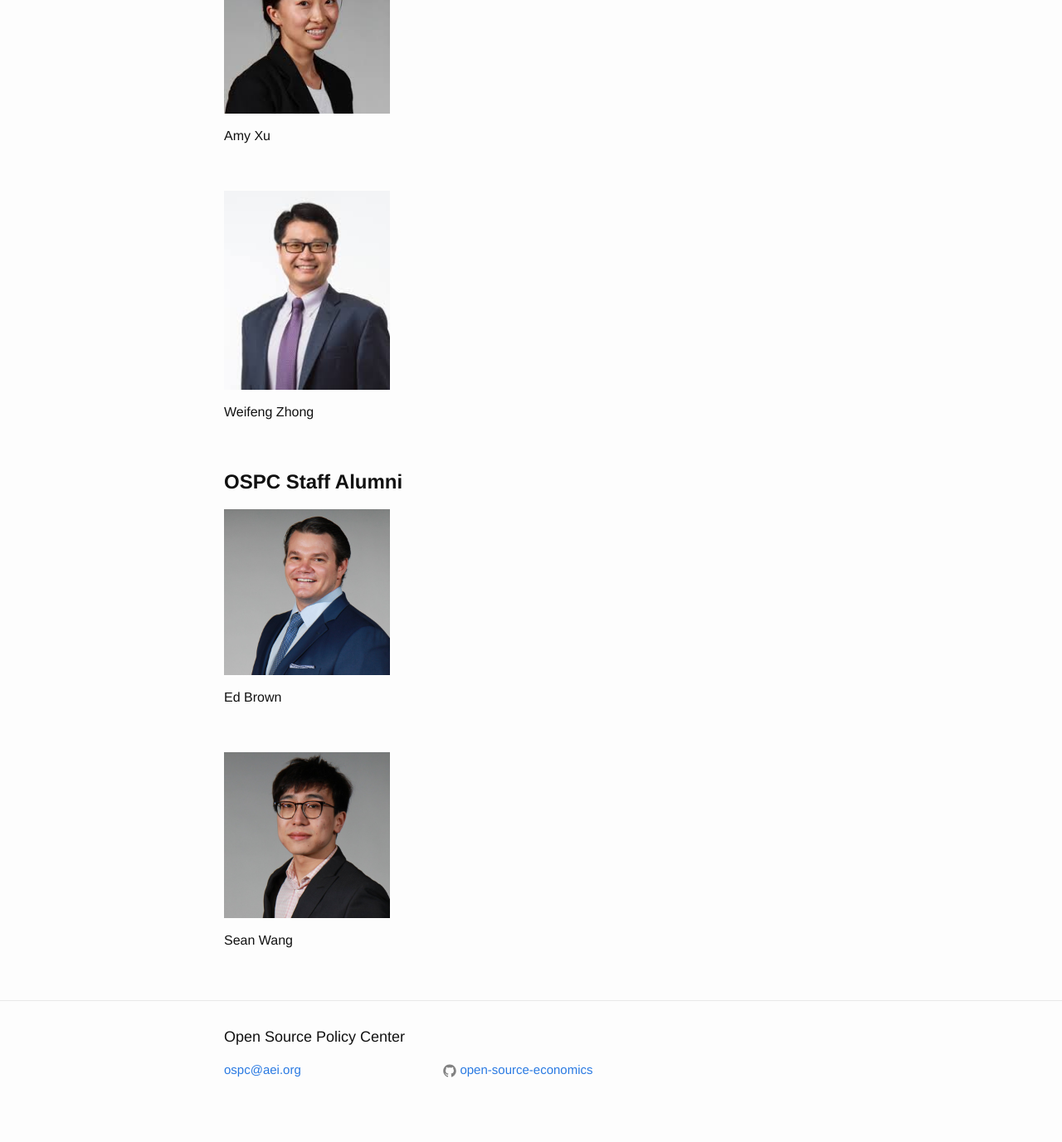
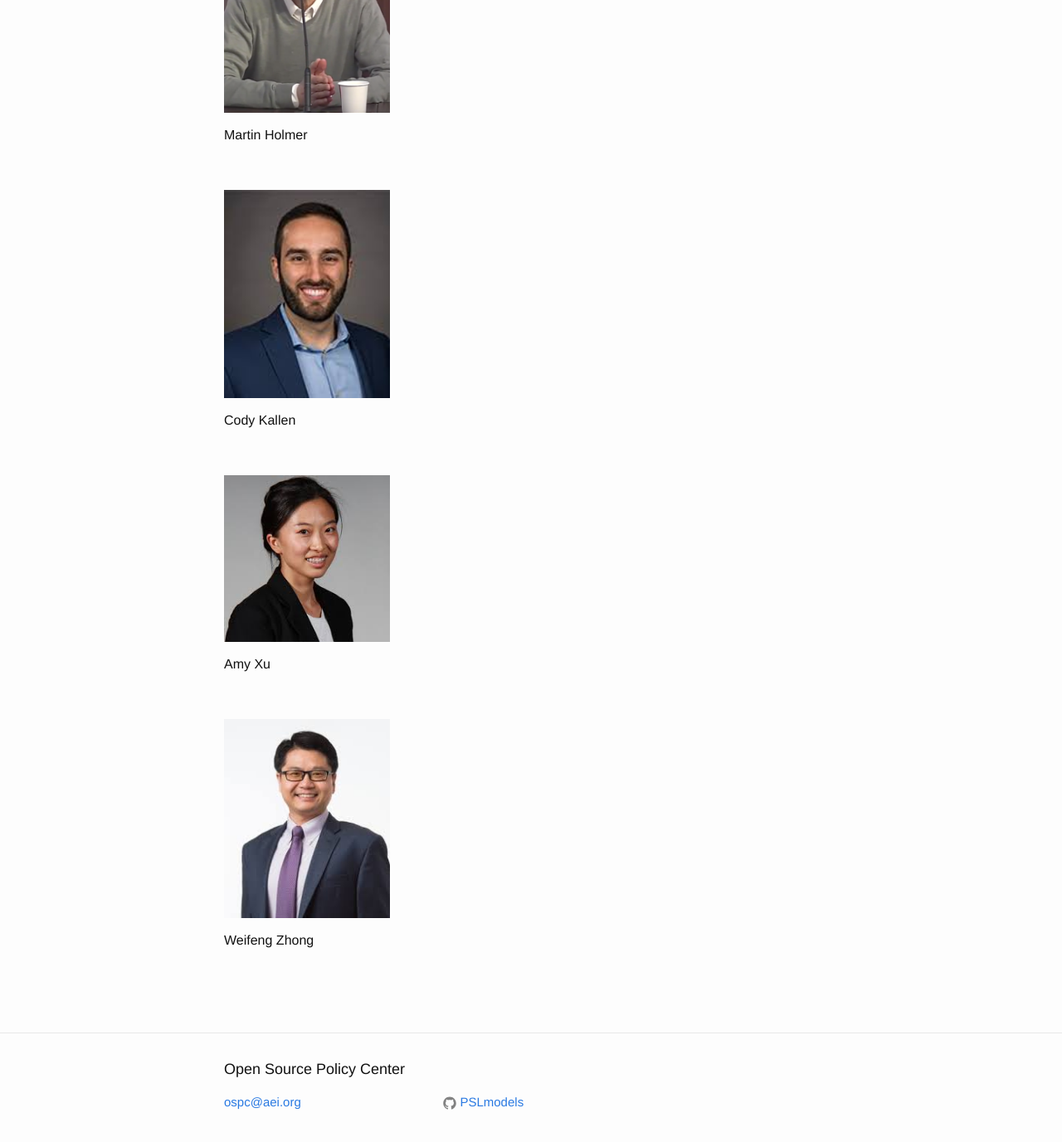
Before and after one commit to ospc-org/ospc-org.github.io, a Jekyll site: the page built from community.md, in a window 1280 px wide and 1400 px high, scrolled down 4298 px. Shown: the top 1377 px of the window at 83% size. Built offline with Jekyll 4.4.1, drawn with Linux system fonts in a browser that asks for light colours; some of the changed text lies outside the part shown.

Commit message:
Fix GH links, stylistic changes

```diff
--- a/_config.yml
+++ b/_config.yml
@@ -16,11 +16,10 @@
 title: Open Source Policy Center
 email: ospc@aei.org
 description: >- # this means to ignore newlines until "baseurl:"
-  Build OSPC site
 baseurl: "" # the subpath of your site, e.g. /blog
-url: "http://localhost:4000" # the base hostname & protocol for your site, e.g. http://example.com
+url: "https://peter-metz.github.io" # the base hostname & protocol for your site, e.g. http://example.com
 twitter_username:
-github_username: open-source-economics
+github_username: PSLmodels
 
 # Build settings
 markdown: kramdown
--- a/community.md
+++ b/community.md
@@ -5,71 +5,71 @@ permalink: /community/
 layout: page
 ---
 
-The maintainance of this site and the rest of OSPC's organizational activity takes place on [GitHub](https://github.com/open-source-economics).
+The maintainance of this site and the rest of OSPC's organizational activity takes place on [GitHub](https://github.com/PSLmodels).
 
 <br>
 <h1><b>OSPC Staff</b></h1>
 
-<img src="/images/doupe.jpg" alt="OSPC" width="200"><br>
+<img src="/images/doupe.jpg" width="200"><br>
 <p>Hank Doupe</p>
 <br>
 
-<img src="/images/frailey.jpg" alt="OSPC" width="200"><br>
+<img src="/images/frailey.jpg" width="200"><br>
 <p>Anderson Frailey</p>
 <br>
 
-<img src="/images/jensen.jpg" alt="OSPC" width="200"><br>
+<img src="/images/jensen.jpg" width="200"><br>
 <p>Matt Jensen</p>
 <br>
 
-<img src="/images/metz.jpg" alt="OSPC" width="200">
+<img src="/images/metz.jpg" width="200">
 <p>Peter Metz</p><br>
 
+<h1><b>OSPC Staff Alumni</b></h1>
+<img src="/images/brown.jpg" width="200"><br>
+<p>Ed Brown</p>
+<br>
+
+<img src="/images/wang.jpg" width="200"><br>
+<p>Sean Wang</p><br>
+
 <h1><b>OSPC Incubator Alumni</b></h1>
-<img src="/images/boyd.jpg" alt="OSPC" width="200"><br>
+<img src="/images/boyd.jpg" width="200"><br>
 <p>Don Boyd</p>
 <br>
 
-<img src="/images/chan.jpg" alt="OSPC" width="200"><br>
+<img src="/images/chan.jpg" width="200"><br>
 <p>TszKin Julian Chan</p>
 <br>
 
-<img src="/images/debacker.jpg" alt="OSPC" width="200"><br>
+<img src="/images/debacker.jpg" width="200"><br>
 <p>Jason DeBacker</p>
 <br>
 
-<img src="/images/evans.jpg" alt="OSPC" width="200"><br>
+<img src="/images/evans.jpg" width="200"><br>
 <p>Rick Evans</p>
 <br>
 
-<img src="/images/feenberg.jpg" alt="OSPC" width="200"><br>
+<img src="/images/feenberg.jpg" width="200"><br>
 <p>Dan Feenberg</p>
 <br>
 
-<img src="/images/ghenis.jpg" alt="OSPC" width="200"><br>
+<img src="/images/ghenis.jpg" width="200"><br>
 <p>Max Ghenis</p>
 <br>
 
-<img src="/images/holmer.png" alt="OSPC" width="200"><br>
+<img src="/images/holmer.png" width="200"><br>
 <p>Martin Holmer</p>
 <br>
 
-<img src="/images/kallen.jpg" alt="OSPC" width="200"><br>
+<img src="/images/kallen.jpg" width="200"><br>
 <p>Cody Kallen</p>
 <br>
 
-<img src="/images/xu.jpg" alt="OSPC" width="200"><br>
+<img src="/images/xu.jpg" width="200"><br>
 <p>Amy Xu</p>
 <br>
 
-<img src="/images/zhong.jpg" alt="OSPC" width="200"><br>
+<img src="/images/zhong.jpg" width="200"><br>
 <p>Weifeng Zhong</p>
 <br>
-
-<h1><b>OSPC Staff Alumni</b></h1>
-<img src="/images/brown.jpg" alt="OSPC" width="200"><br>
-<p>Ed Brown</p>
-<br>
-
-<img src="/images/wang.jpg" alt="OSPC" width="200"><br>
-<p>Sean Wang</p>
```
Also changed, not shown: portfolio.md (+7 -3 lines).
